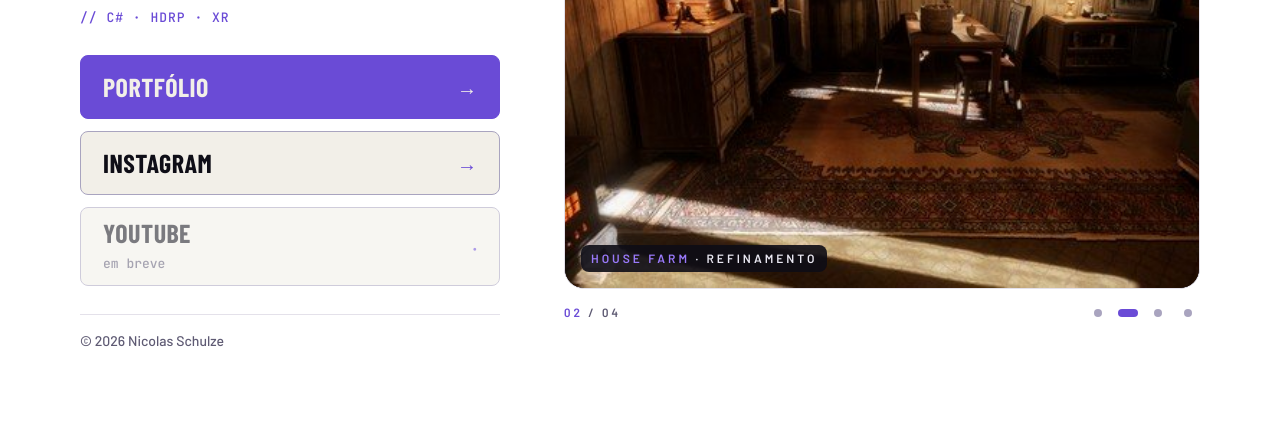
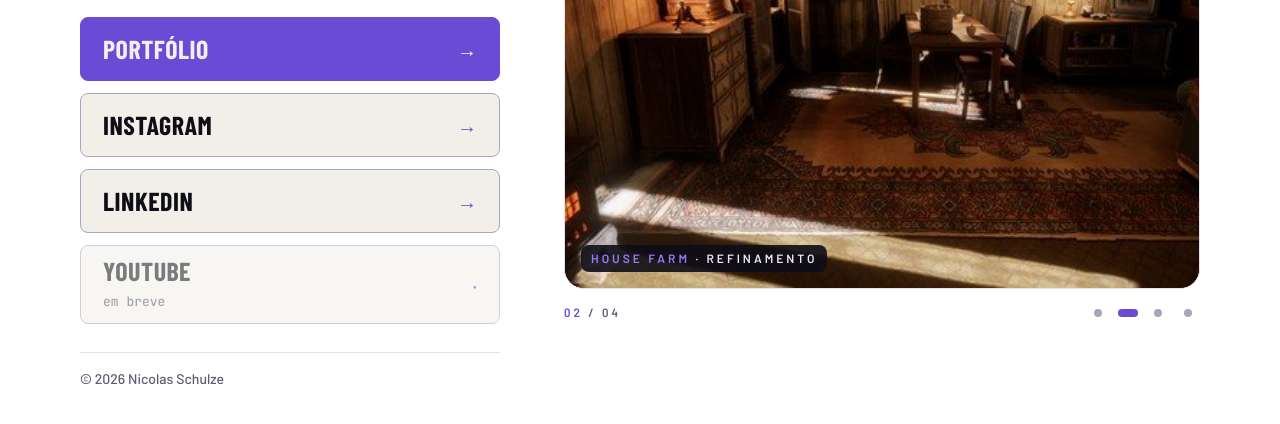
Before and after one commit to nicschulze123-sudo/links, a plain HTML site: page index.html in a window 1280 px wide. Shown: the part 332-756 px from the top of the page. Drawn offline with nearby package versions, Linux system fonts and the light colour scheme.

Commit message:
Botão do LinkedIn

```diff
--- a/index.html
+++ b/index.html
@@ -8,7 +8,7 @@
 <meta property="og:type" content="website">
 <meta property="og:url" content="https://nicschulze123-sudo.github.io/links/">
 <meta property="og:title" content="Links.Nicolas.Schulze">
-<meta property="og:description" content="Desenvolvedor Unity · Portfólio, Instagram e YouTube.">
+<meta property="og:description" content="Desenvolvedor Unity · Portfólio, Instagram, LinkedIn e YouTube.">
 <meta property="og:image" content="https://nicschulze123-sudo.github.io/links/preview-logo.jpg">
 <meta property="og:image:width" content="1200">
 <meta property="og:image:height" content="630">
@@ -161,6 +161,7 @@ footer{display:flex;flex-direction:column;gap:var(--space-4);border-top:1px soli
   <ul class="links">
     <li><a class="btn primary" href="https://nicschulze123-sudo.github.io/" target="_blank" rel="noopener"><span class="t">Portfólio</span><span class="arrow" aria-hidden="true">→</span></a></li>
     <li><a class="btn" href="https://www.instagram.com/nicolas.sschulze/" target="_blank" rel="noopener"><span class="t">Instagram</span><span class="arrow" aria-hidden="true">→</span></a></li>
+    <li><a class="btn" href="https://www.linkedin.com/in/nicolas-schulze-3407b929b/" target="_blank" rel="noopener"><span class="t">LinkedIn</span><span class="arrow" aria-hidden="true">→</span></a></li>
     <li><div class="btn off" aria-disabled="true"><span><span class="t">YouTube</span><span class="s">em breve</span></span><span class="arrow" aria-hidden="true">·</span></div></li>
     <!-- <li><a class="btn" href="https://www.youtube.com/@SEUCANAL" target="_blank" rel="noopener"><span class="t">YouTube</span><span class="arrow" aria-hidden="true">→</span></a></li> -->
   </ul>
```
